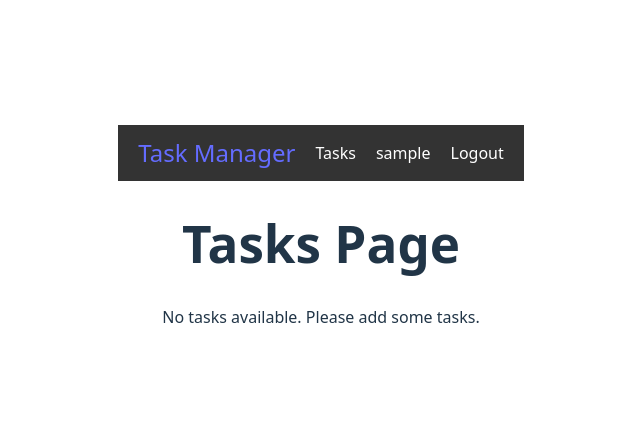
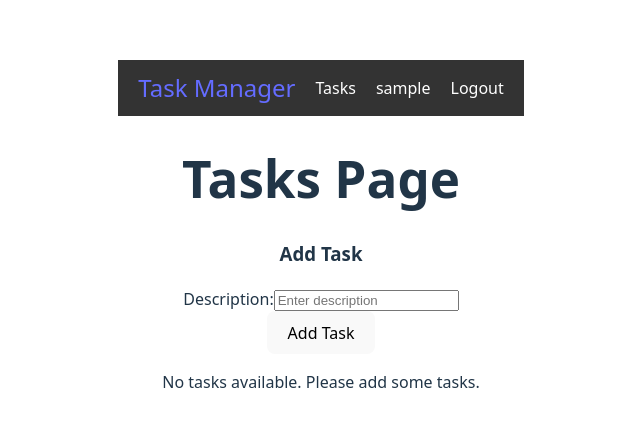
Before and after one commit to kriskata-andonov/taskadrama, a React (Vite) app: page / in a window 1280 px wide. Shown: the part 165-592 px from the top of the page, without its empty margins (319-959 px from the left). Built offline with nearby package versions, Linux system fonts and the light colour scheme; data requests are answered from the project's data file; sample sign-in values are in the browser's storage.

Commit message:
Implement Add Task functionality via API and update task list

```diff
--- a/db.json
+++ b/db.json
@@ -12,24 +12,34 @@
     }
   ],
   "tasks": [
-    { "id": 101,
+    {
+      "id": "101",
       "userId": "8f2b",
       "description": "Buy groceries",
       "completed": false
     },
-    { "id": 102,
+    {
+      "id": "102",
       "userId": "5877",
       "description": "Walk the dog",
       "completed": true
     },
-    { "id": 103,
+    {
+      "id": "103",
       "userId": "8f2b",
       "description": "Clean the house",
       "completed": true
     },
-    { "id": 104,
+    {
+      "id": "104",
       "userId": "8f2b",
       "description": "Read a book",
+      "completed": false
+    },
+    {
+      "id": "734e",
+      "userId": "8f2b",
+      "description": "yyy",
       "completed": false
     }
   ]
--- a/src/api.jsx
+++ b/src/api.jsx
@@ -6,7 +6,7 @@ console.log("API module loaded. JSON Server URL: ", API_BASE_URL)
 async function handleResponse(response) {
     if (!response.ok) {
         const error = await response.json()
-        throw new Error(errorBody.message || `HTTP err status: ${response.status}`)
+        throw new Error(`HTTP err status: ${response.status}`)
     }
     return response.json()
 }
--- a/src/components/TaskForm.jsx
+++ b/src/components/TaskForm.jsx
@@ -1,7 +1,7 @@
 import { use, useState } from "react";
 
 function TaskForm ({ onTaskAdded }) {
-    const [taskDescription, setTaskDeskription] = useState('')
+    const [taskDescription, setTaskDescription] = useState('')
     const [isLoading, setIsLoading] = useState(false)
     const [error, setError] = useState(null)
 
--- a/src/pages/TasksPage.jsx
+++ b/src/pages/TasksPage.jsx
@@ -1,7 +1,8 @@
 import React, { useEffect, useState } from "react";
 import { useAuth } from "../context/AuthContext";
-import { getTasks } from "../api";
+import { getTasks, addTask } from "../api";
 import TaskList from "../components/TaskList";
+import TaskForm from "../components/TaskForm";
 
 function TasksPage() {
     const {currentUser} = useAuth()
@@ -30,11 +31,28 @@ function TasksPage() {
             }
         }
         fetchUserTasks()
-    }, [currentUser]
-)
+    }, [currentUser])
+
+    const handleNewTaskAdded = async (description) => {
+        if(!currentUser) {
+            setError("Can't add task: User not authenticated.")
+            return
+        }
+
+
+    try {
+        const newTask = await addTask(currentUser.id, description)
+        setTasks(prevTasks => [...prevTasks, newTask])
+        setError(null)
+    } catch (error) {
+        console.error("Error adding task: ", error)
+        setError("Failed to add task")
+    }
+}
     return (
         <div>
             <h1>Tasks Page</h1>
+            <TaskForm onTaskAdded={handleNewTaskAdded} />
             {isLoading && <p>Loading tasks...</p>}
             {!isLoading && (<TaskList tasks={tasks} />)}
         </div>
```
